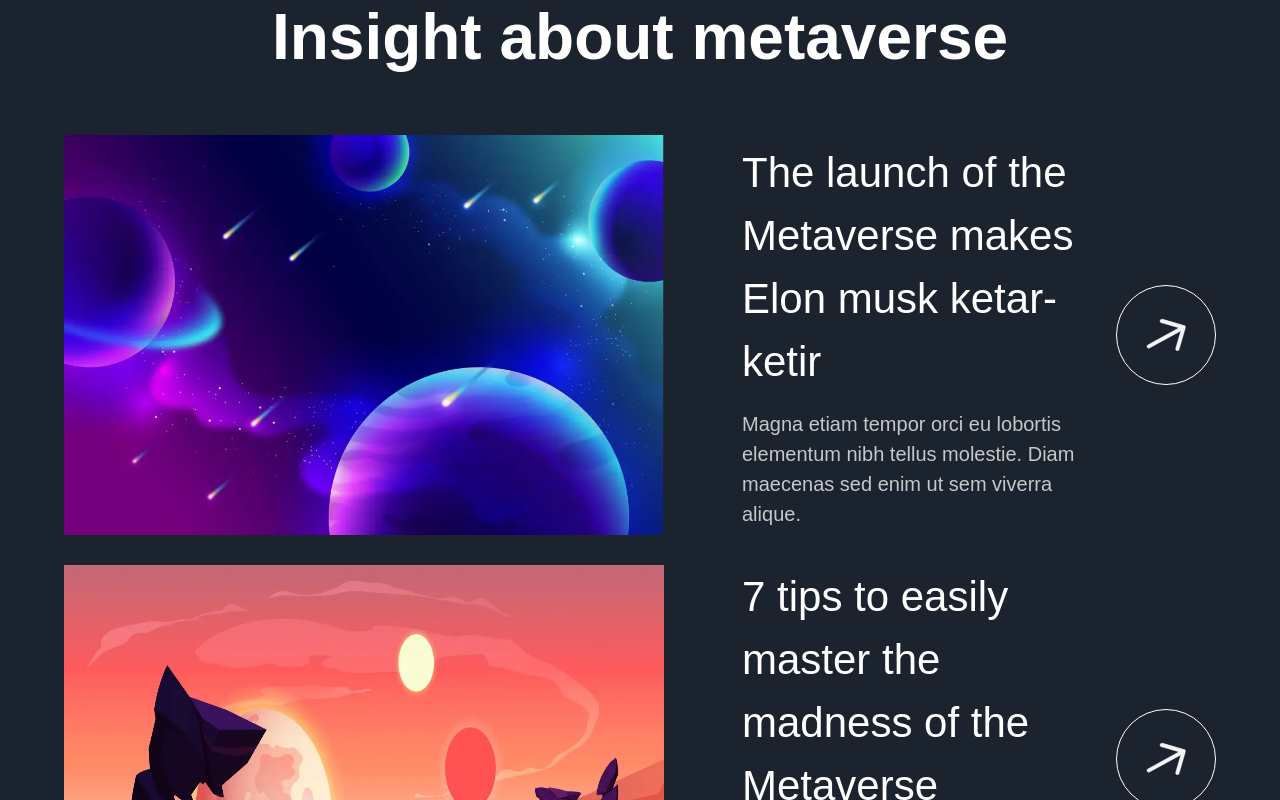
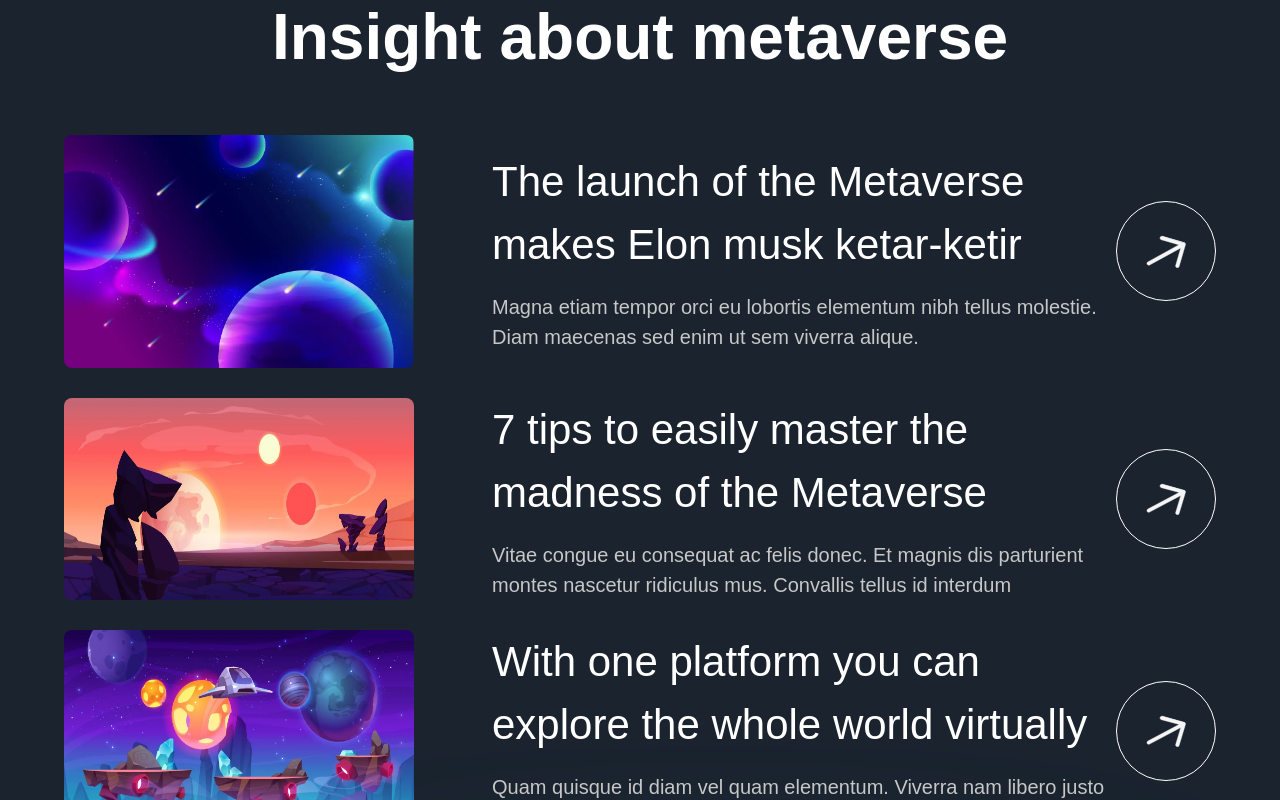
Before and after one commit to ting11222001/Metaversus-Landing-Page, a Next.js app: page / in a window 1280 px wide. Shown: the part 5500-6300 px from the top of the page. Built offline with nearby package versions, Linux system fonts and the light colour scheme; a web font is replaced by a local one.

Commit message:
fix: 🐛 update images in the InsightCard

```diff
--- a/components/InsightCard.jsx
+++ b/components/InsightCard.jsx
@@ -10,10 +10,11 @@
     className="flex md:flex-row flex-col gap-4"
   >
     <Image
+      className="rounded-lg"
       src={imgUrl}
       alt="planet"
-      width={600}
-      height={450}
+      width={350}
+      height={250}
     />
     <div className="w-full flex justify-between items-center">
       <div className="flex-1 md:ml-[62px] flex flex-col max-w-[650px]">
```
